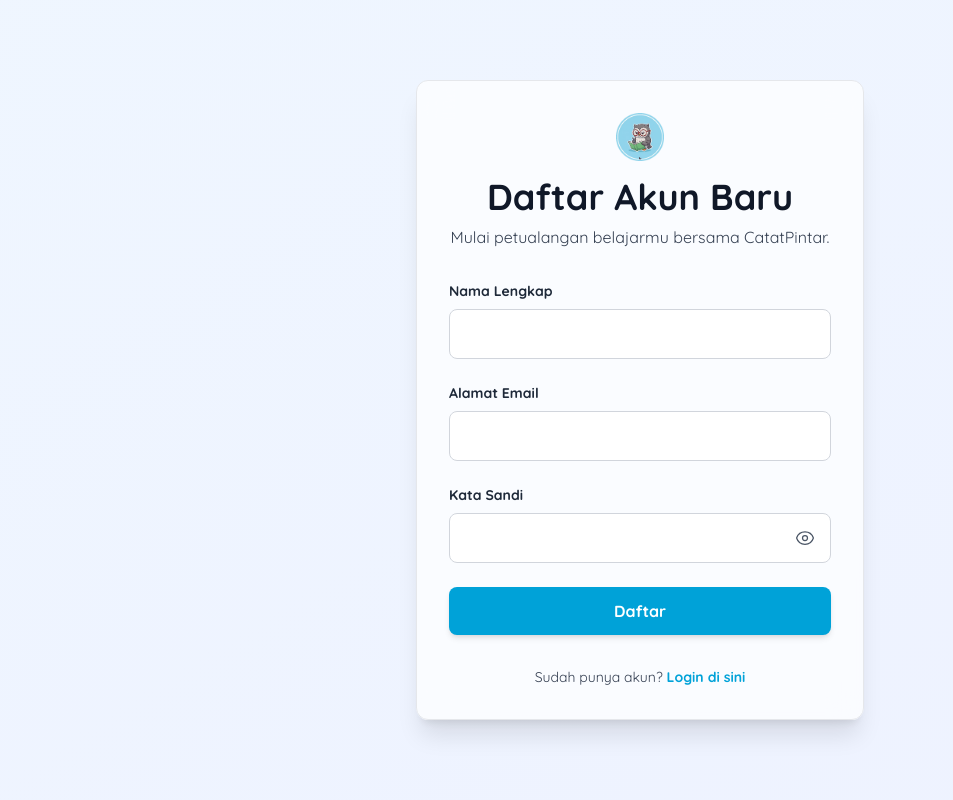
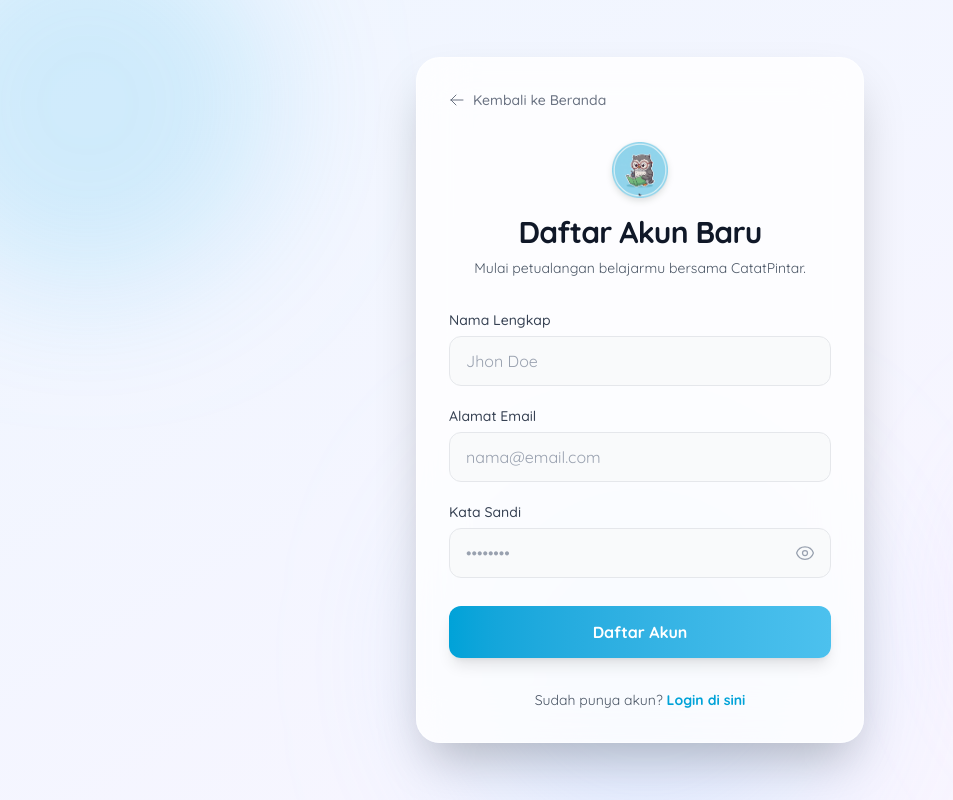
Before and after one commit to riizuki/CatatPintar, a Next.js app: page /register in a window 1280 px wide. Shown: the whole page, without its empty margins (0-953 px from the left). Built offline with nearby package versions, Linux system fonts and the light colour scheme.

Commit message:
renew login & register form

```diff
--- a/src/app/globals.css
+++ b/src/app/globals.css
@@ -6,6 +6,25 @@
   body {
     @apply bg-white dark:bg-gray-950 text-gray-900 dark:text-gray-100 transition-colors duration-500;
   }
+}
+
+@layer utilities {
+  .animate-blob {
+    animation: blob 7s infinite;
+  }
+  .animation-delay-2000 {
+    animation-delay: 2s;
+  }
+  .animation-delay-4000 {
+    animation-delay: 4s;
+  }
+}
+
+@keyframes blob {
+  0% { transform: translate(0px, 0px) scale(1); }
+  33% { transform: translate(30px, -50px) scale(1.1); }
+  66% { transform: translate(-20px, 20px) scale(0.9); }
+  100% { transform: translate(0px, 0px) scale(1); }
 }
 
 .perspective-1000 {
--- a/src/app/login/page.jsx
+++ b/src/app/login/page.jsx
@@ -5,8 +5,9 @@ import { useRouter, useSearchParams } from "next/navigation";
 import { useState, useEffect, Suspense, useRef } from "react";
 import { signIn } from "next-auth/react";
 import toast from 'react-hot-toast';
-import Image from "next/image"; // Import Image component
-import { EyeIcon, EyeSlashIcon } from "@heroicons/react/24/outline";
+import Image from "next/image";
+import { EyeIcon, EyeSlashIcon, ArrowLeftIcon } from "@heroicons/react/24/outline";
+import { motion } from "framer-motion";
 
 function LoginPageContent() {
   const router = useRouter();
@@ -58,27 +59,55 @@ function LoginPageContent() {
   };
 
   return (
-    <div className="flex items-center justify-center min-h-screen bg-gradient-to-br from-blue-50 to-indigo-50 p-4 sm:p-6">
-      <div className="w-full sm:max-w-md p-6 sm:p-8 space-y-6 sm:space-y-8 bg-white/70 backdrop-blur-lg rounded-xl shadow-xl border border-gray-200">
+    <div className="flex items-center justify-center min-h-screen bg-gradient-to-br from-blue-50 to-purple-50 dark:from-gray-900 dark:to-gray-800 p-4 sm:p-6 transition-colors duration-500 relative overflow-hidden">
+
+      {/* Decorative Background Elements */}
+      <div className="absolute top-0 left-0 w-full h-full overflow-hidden z-0 pointer-events-none">
+        <div className="absolute -top-24 -left-24 w-96 h-96 bg-[#4CC1EE] rounded-full mix-blend-multiply filter blur-3xl opacity-20 dark:opacity-10 animate-blob"></div>
+        <div className="absolute top-1/2 -right-24 w-96 h-96 bg-purple-300 rounded-full mix-blend-multiply filter blur-3xl opacity-20 dark:opacity-10 animate-blob animation-delay-2000"></div>
+        <div className="absolute -bottom-24 left-1/3 w-96 h-96 bg-blue-300 rounded-full mix-blend-multiply filter blur-3xl opacity-20 dark:opacity-10 animate-blob animation-delay-4000"></div>
+      </div>
+
+      <motion.div
+        initial={{ opacity: 0, y: 30 }}
+        animate={{ opacity: 1, y: 0 }}
+        transition={{ duration: 0.6, ease: "easeOut" }}
+        className="relative z-10 w-full sm:max-w-md p-8 space-y-8 bg-white/80 dark:bg-gray-800/80 backdrop-blur-xl rounded-3xl shadow-2xl border border-white/50 dark:border-gray-700/50"
+      >
+        <Link href="/" className="inline-flex items-center text-sm font-medium text-gray-500 hover:text-gray-900 dark:text-gray-400 dark:hover:text-white transition-colors duration-200">
+          <ArrowLeftIcon className="w-4 h-4 mr-2" />
+          Kembali ke Beranda
+        </Link>
+
         <div className="text-center">
+            <motion.div
+              initial={{ scale: 0.8 }}
+              animate={{ scale: 1 }}
+              transition={{ type: "spring", bounce: 0.5, delay: 0.2 }}
+            >
               <Image
                   src="/img/logo.png"
                   alt="CatatPintar Logo"
-                width={48}
-                height={48}
-                className="mx-auto mb-3 sm:mb-4"
+                  width={56}
+                  height={56}
+                  className="mx-auto mb-4 drop-shadow-md"
               />
-          <h1 className="text-3xl sm:text-4xl font-extrabold text-gray-900">Selamat Datang!</h1>
-          <p className="mt-1 sm:mt-2 text-sm sm:text-base text-gray-700">
-            Silakan login untuk melanjutkan petualangan belajarmu.
+            </motion.div>
+          <h1 className="text-3xl font-extrabold text-gray-900 dark:text-white tracking-tight">Selamat Datang!</h1>
+          <p className="mt-2 text-sm text-gray-600 dark:text-gray-300">
+            Masuk untuk melanjutkan petualangan belajarmu.
           </p>
         </div>
 
-        <form className="space-y-4 sm:space-y-6" onSubmit={handleLogin} autoComplete="off">
-          <div>
+        <form className="space-y-5" onSubmit={handleLogin} autoComplete="off">
+          <motion.div
+            initial={{ opacity: 0, x: -20 }}
+            animate={{ opacity: 1, x: 0 }}
+            transition={{ delay: 0.3 }}
+          >
             <label
               htmlFor="email"
-              className="block text-xs sm:text-sm font-semibold text-gray-800 mb-2"
+              className="block text-sm font-medium text-gray-700 dark:text-gray-200 mb-1.5"
             >
               Alamat Email
             </label>
@@ -90,16 +119,24 @@ function LoginPageContent() {
               required
               value={email}
               onChange={(e) => setEmail(e.target.value)}
-              className="block w-full px-3 py-2 text-sm sm:px-4 sm:py-3 sm:text-base bg-white border border-gray-300 rounded-lg text-gray-900 placeholder-gray-500 focus:outline-none focus:ring-2 focus:ring-[#00A2D8] focus:border-transparent transition-all duration-200"
+              className="block w-full px-4 py-3 text-base bg-gray-50 dark:bg-gray-900/50 border border-gray-200 dark:border-gray-700 rounded-xl text-gray-900 dark:text-white placeholder-gray-400 focus:outline-none focus:ring-2 focus:ring-[#00A2D8] focus:border-transparent transition-all duration-300"
+              placeholder="nama@email.com"
             />
-          </div>
-          <div className="relative">
+          </motion.div>
+
+          <motion.div
+            initial={{ opacity: 0, x: -20 }}
+            animate={{ opacity: 1, x: 0 }}
+            transition={{ delay: 0.4 }}
+            className="relative"
+          >
             <label
               htmlFor="password"
-              className="block text-xs sm:text-sm font-semibold text-gray-800 mb-2"
+              className="block text-sm font-medium text-gray-700 dark:text-gray-200 mb-1.5"
             >
               Kata Sandi
             </label>
+            <div className="relative">
               <input
                 id="password"
                 name="password"
@@ -108,12 +145,13 @@ function LoginPageContent() {
                 required
                 value={password}
                 onChange={(e) => setPassword(e.target.value)}
-              className="block w-full px-3 py-2 text-sm sm:px-4 sm:py-3 sm:text-base bg-white border border-gray-300 rounded-lg text-gray-900 placeholder-gray-500 focus:outline-none focus:ring-2 focus:ring-[#00A2D8] focus:border-transparent transition-all duration-200"
+                className="block w-full px-4 py-3 text-base bg-gray-50 dark:bg-gray-900/50 border border-gray-200 dark:border-gray-700 rounded-xl text-gray-900 dark:text-white placeholder-gray-400 focus:outline-none focus:ring-2 focus:ring-[#00A2D8] focus:border-transparent transition-all duration-300"
+                placeholder="••••••••"
               />
               <button
                 type="button"
                 onClick={() => setShowPassword(!showPassword)}
-              className="absolute inset-y-0 right-0 flex items-center px-4 text-gray-600 top-7"
+                className="absolute inset-y-0 right-0 flex items-center px-4 text-gray-400 hover:text-gray-600 dark:hover:text-gray-200 transition-colors"
               >
                 {showPassword ? (
                   <EyeSlashIcon className="h-5 w-5" />
@@ -122,36 +160,72 @@ function LoginPageContent() {
                 )}
               </button>
             </div>
-          {error && <p className="text-xs sm:text-sm text-red-500 text-center">{error}</p>}
-          <div>
+          </motion.div>
+
+          {error && (
+            <motion.p
+              initial={{ opacity: 0, height: 0 }}
+              animate={{ opacity: 1, height: 'auto' }}
+              className="text-sm text-red-500 text-center font-medium bg-red-50 dark:bg-red-500/10 py-2 rounded-lg"
+            >
+              {error}
+            </motion.p>
+          )}
+
+          <motion.div
+            initial={{ opacity: 0, y: 20 }}
+            animate={{ opacity: 1, y: 0 }}
+            transition={{ delay: 0.5 }}
+            className="pt-2"
+          >
             <button
               type="submit"
               disabled={loading}
-              className="w-full px-3 py-2 text-sm sm:px-4 sm:py-3 sm:text-base font-bold text-white bg-[#00A2D8] rounded-lg shadow-md hover:bg-[#008EB2] focus:outline-none focus:ring-2 focus:ring-offset-2 focus:ring-[#00A2D8] disabled:opacity-50 transition-all duration-200"
+              className="w-full flex items-center justify-center px-4 py-3.5 text-base font-bold text-white bg-gradient-to-r from-[#00A2D8] to-[#4CC1EE] rounded-xl shadow-lg hover:shadow-xl hover:-translate-y-0.5 focus:outline-none focus:ring-2 focus:ring-offset-2 focus:ring-[#00A2D8] dark:focus:ring-offset-gray-800 disabled:opacity-70 disabled:cursor-not-allowed disabled:transform-none transition-all duration-300"
             >
-              {loading ? "Memproses..." : "Login"}
+              {loading ? (
+                <svg className="animate-spin -ml-1 mr-3 h-5 w-5 text-white" xmlns="http://www.w3.org/2000/svg" fill="none" viewBox="0 0 24 24">
+                  <circle className="opacity-25" cx="12" cy="12" r="10" stroke="currentColor" strokeWidth="4"></circle>
+                  <path className="opacity-75" fill="currentColor" d="M4 12a8 8 0 018-8V0C5.373 0 0 5.373 0 12h4zm2 5.291A7.962 7.962 0 014 12H0c0 3.042 1.135 5.824 3 7.938l3-2.647z"></path>
+                </svg>
+              ) : null}
+              {loading ? "Memproses..." : "Masuk ke Akun"}
             </button>
-          </div>
+          </motion.div>
         </form>
-        <div className="text-xs sm:text-sm text-center mt-4 sm:mt-6">
-          <p className="text-gray-700">
+
+        <motion.div
+          initial={{ opacity: 0 }}
+          animate={{ opacity: 1 }}
+          transition={{ delay: 0.6 }}
+          className="text-sm text-center mt-6"
+        >
+          <p className="text-gray-600 dark:text-gray-400">
             Belum punya akun?{" "}
             <Link
               href="/register"
-              className="font-bold text-[#00A2D8] hover:text-[#008EB2] transition-colors"
+              className="font-bold text-[#00A2D8] hover:text-[#008EB2] dark:hover:text-[#4CC1EE] transition-colors"
             >
               Daftar sekarang
             </Link>
           </p>
-        </div>
-      </div>
+        </motion.div>
+      </motion.div>
     </div>
   );
 }
 
 export default function LoginPage() {
   return (
-    <Suspense fallback={<div>Loading...</div>}>
+    <Suspense fallback={
+      <div className="flex items-center justify-center min-h-screen bg-gray-50 dark:bg-gray-900">
+        <div className="animate-pulse flex flex-col items-center">
+          <div className="h-12 w-12 bg-gray-200 dark:bg-gray-700 rounded-full mb-4"></div>
+          <div className="h-4 w-32 bg-gray-200 dark:bg-gray-700 rounded mb-2"></div>
+          <div className="h-4 w-24 bg-gray-200 dark:bg-gray-700 rounded"></div>
+        </div>
+      </div>
+    }>
       <LoginPageContent />
     </Suspense>
   );
--- a/src/app/register/page.jsx
+++ b/src/app/register/page.jsx
@@ -4,7 +4,8 @@ import Link from "next/link";
 import { useRouter } from "next/navigation";
 import { useState } from "react";
 import Image from "next/image";
-import { EyeIcon, EyeSlashIcon } from "@heroicons/react/24/outline";
+import { EyeIcon, EyeSlashIcon, ArrowLeftIcon } from "@heroicons/react/24/outline";
+import { motion } from "framer-motion";
 
 export default function RegisterPage() {
   const router = useRouter();
@@ -47,26 +48,55 @@ export default function RegisterPage() {
   };
 
   return (
-    <div className="flex items-center justify-center min-h-screen bg-gradient-to-br from-blue-50 to-indigo-50 p-4 sm:p-6">
-      <div className="w-full sm:max-w-md p-6 sm:p-8 space-y-6 sm:space-y-8 bg-white/70 backdrop-blur-lg rounded-xl shadow-xl border border-gray-200">
+    <div className="flex items-center justify-center min-h-screen bg-gradient-to-br from-blue-50 to-purple-50 dark:from-gray-900 dark:to-gray-800 p-4 sm:p-6 transition-colors duration-500 relative overflow-hidden">
+
+      {/* Decorative Background Elements */}
+      <div className="absolute top-0 left-0 w-full h-full overflow-hidden z-0 pointer-events-none">
+        <div className="absolute -top-24 -left-24 w-96 h-96 bg-[#4CC1EE] rounded-full mix-blend-multiply filter blur-3xl opacity-20 dark:opacity-10 animate-blob"></div>
+        <div className="absolute top-1/2 -right-24 w-96 h-96 bg-purple-300 rounded-full mix-blend-multiply filter blur-3xl opacity-20 dark:opacity-10 animate-blob animation-delay-2000"></div>
+        <div className="absolute -bottom-24 left-1/3 w-96 h-96 bg-blue-300 rounded-full mix-blend-multiply filter blur-3xl opacity-20 dark:opacity-10 animate-blob animation-delay-4000"></div>
+      </div>
+
+      <motion.div
+        initial={{ opacity: 0, y: 30 }}
+        animate={{ opacity: 1, y: 0 }}
+        transition={{ duration: 0.6, ease: "easeOut" }}
+        className="relative z-10 w-full sm:max-w-md p-8 space-y-8 bg-white/80 dark:bg-gray-800/80 backdrop-blur-xl rounded-3xl shadow-2xl border border-white/50 dark:border-gray-700/50"
+      >
+        <Link href="/" className="inline-flex items-center text-sm font-medium text-gray-500 hover:text-gray-900 dark:text-gray-400 dark:hover:text-white transition-colors duration-200">
+          <ArrowLeftIcon className="w-4 h-4 mr-2" />
+          Kembali ke Beranda
+        </Link>
+
         <div className="text-center">
+            <motion.div
+              initial={{ scale: 0.8 }}
+              animate={{ scale: 1 }}
+              transition={{ type: "spring", bounce: 0.5, delay: 0.2 }}
+            >
               <Image
                   src="/img/logo.png"
                   alt="CatatPintar Logo"
-                width={48}
-                height={48}
-                className="mx-auto mb-3 sm:mb-4"
+                  width={56}
+                  height={56}
+                  className="mx-auto mb-4 drop-shadow-md"
               />
-          <h1 className="text-3xl sm:text-4xl font-extrabold text-gray-900">Daftar Akun Baru</h1>
-          <p className="mt-1 sm:mt-2 text-sm sm:text-base text-gray-700">
+            </motion.div>
+          <h1 className="text-3xl font-extrabold text-gray-900 dark:text-white tracking-tight">Daftar Akun Baru</h1>
+          <p className="mt-2 text-sm text-gray-600 dark:text-gray-300">
             Mulai petualangan belajarmu bersama CatatPintar.
           </p>
         </div>
-        <form className="space-y-4 sm:space-y-6" onSubmit={handleRegister} autoComplete="off">
-          <div>
+
+        <form className="space-y-5" onSubmit={handleRegister} autoComplete="off">
+          <motion.div
+            initial={{ opacity: 0, x: -20 }}
+            animate={{ opacity: 1, x: 0 }}
+            transition={{ delay: 0.3 }}
+          >
             <label
               htmlFor="name"
-              className="block text-xs sm:text-sm font-semibold text-gray-800 mb-2"
+              className="block text-sm font-medium text-gray-700 dark:text-gray-200 mb-1.5"
             >
               Nama Lengkap
             </label>
@@ -78,13 +108,19 @@ export default function RegisterPage() {
               required
               value={fullName}
               onChange={(e) => setFullName(e.target.value)}
-              className="block w-full px-3 py-2 text-sm sm:px-4 sm:py-3 sm:text-base bg-white border border-gray-300 rounded-lg text-gray-900 placeholder-gray-500 focus:outline-none focus:ring-2 focus:ring-[#00A2D8] focus:border-transparent transition-all duration-200"
+              className="block w-full px-4 py-3 text-base bg-gray-50 dark:bg-gray-900/50 border border-gray-200 dark:border-gray-700 rounded-xl text-gray-900 dark:text-white placeholder-gray-400 focus:outline-none focus:ring-2 focus:ring-[#00A2D8] focus:border-transparent transition-all duration-300"
+              placeholder="Jhon Doe"
             />
-          </div>
-          <div>
+          </motion.div>
+
+          <motion.div
+            initial={{ opacity: 0, x: -20 }}
+            animate={{ opacity: 1, x: 0 }}
+            transition={{ delay: 0.4 }}
+          >
             <label
               htmlFor="email"
-              className="block text-xs sm:text-sm font-semibold text-gray-800 mb-2"
+              className="block text-sm font-medium text-gray-700 dark:text-gray-200 mb-1.5"
             >
               Alamat Email
             </label>
@@ -96,16 +132,24 @@ export default function RegisterPage() {
               required
               value={email}
               onChange={(e) => setEmail(e.target.value)}
-              className="block w-full px-3 py-2 text-sm sm:px-4 sm:py-3 sm:text-base bg-white border border-gray-300 rounded-lg text-gray-900 placeholder-gray-500 focus:outline-none focus:ring-2 focus:ring-[#00A2D8] focus:border-transparent transition-all duration-200"
+              className="block w-full px-4 py-3 text-base bg-gray-50 dark:bg-gray-900/50 border border-gray-200 dark:border-gray-700 rounded-xl text-gray-900 dark:text-white placeholder-gray-400 focus:outline-none focus:ring-2 focus:ring-[#00A2D8] focus:border-transparent transition-all duration-300"
+              placeholder="nama@email.com"
             />
-          </div>
-          <div className="relative">
+          </motion.div>
+
+          <motion.div
+            initial={{ opacity: 0, x: -20 }}
+            animate={{ opacity: 1, x: 0 }}
+            transition={{ delay: 0.5 }}
+            className="relative"
+          >
             <label
               htmlFor="password"
-              className="block text-xs sm:text-sm font-semibold text-gray-800 mb-2"
+              className="block text-sm font-medium text-gray-700 dark:text-gray-200 mb-1.5"
             >
               Kata Sandi
             </label>
+            <div className="relative">
               <input
                 id="password"
                 name="password"
@@ -114,12 +158,13 @@ export default function RegisterPage() {
                 required
                 value={password}
                 onChange={(e) => setPassword(e.target.value)}
-              className="block w-full px-3 py-2 text-sm sm:px-4 sm:py-3 sm:text-base bg-white border border-gray-300 rounded-lg text-gray-900 placeholder-gray-500 focus:outline-none focus:ring-2 focus:ring-[#00A2D8] focus:border-transparent transition-all duration-200"
+                className="block w-full px-4 py-3 text-base bg-gray-50 dark:bg-gray-900/50 border border-gray-200 dark:border-gray-700 rounded-xl text-gray-900 dark:text-white placeholder-gray-400 focus:outline-none focus:ring-2 focus:ring-[#00A2D8] focus:border-transparent transition-all duration-300"
+                placeholder="••••••••"
               />
               <button
                 type="button"
                 onClick={() => setShowPassword(!showPassword)}
-              className="absolute inset-y-0 right-0 flex items-center px-4 text-gray-600 top-7"
+                className="absolute inset-y-0 right-0 flex items-center px-4 text-gray-400 hover:text-gray-600 dark:hover:text-gray-200 transition-colors"
               >
                 {showPassword ? (
                   <EyeSlashIcon className="h-5 w-5" />
@@ -128,29 +173,57 @@ export default function RegisterPage() {
                 )}
               </button>
             </div>
-           {error && <p className="text-xs sm:text-sm text-red-500 text-center">{error}</p>}
-          <div>
+          </motion.div>
+
+          {error && (
+            <motion.p
+              initial={{ opacity: 0, height: 0 }}
+              animate={{ opacity: 1, height: 'auto' }}
+              className="text-sm text-red-500 text-center font-medium bg-red-50 dark:bg-red-500/10 py-2 rounded-lg"
+            >
+              {error}
+            </motion.p>
+          )}
+
+          <motion.div
+            initial={{ opacity: 0, y: 20 }}
+            animate={{ opacity: 1, y: 0 }}
+            transition={{ delay: 0.6 }}
+            className="pt-2"
+          >
             <button
               type="submit"
               disabled={loading}
-              className="w-full px-3 py-2 text-sm sm:px-4 sm:py-3 sm:text-base font-bold text-white bg-[#00A2D8] rounded-lg shadow-md hover:bg-[#008EB2] focus:outline-none focus:ring-2 focus:ring-offset-2 focus:ring-[#00A2D8] disabled:opacity-50 transition-all duration-200"
+              className="w-full flex items-center justify-center px-4 py-3.5 text-base font-bold text-white bg-gradient-to-r from-[#00A2D8] to-[#4CC1EE] rounded-xl shadow-lg hover:shadow-xl hover:-translate-y-0.5 focus:outline-none focus:ring-2 focus:ring-offset-2 focus:ring-[#00A2D8] dark:focus:ring-offset-gray-800 disabled:opacity-70 disabled:cursor-not-allowed disabled:transform-none transition-all duration-300"
             >
-              {loading ? "Memproses..." : "Daftar"}
+              {loading ? (
+                <svg className="animate-spin -ml-1 mr-3 h-5 w-5 text-white" xmlns="http://www.w3.org/2000/svg" fill="none" viewBox="0 0 24 24">
+                  <circle className="opacity-25" cx="12" cy="12" r="10" stroke="currentColor" strokeWidth="4"></circle>
+                  <path className="opacity-75" fill="currentColor" d="M4 12a8 8 0 018-8V0C5.373 0 0 5.373 0 12h4zm2 5.291A7.962 7.962 0 014 12H0c0 3.042 1.135 5.824 3 7.938l3-2.647z"></path>
+                </svg>
+              ) : null}
+              {loading ? "Memproses..." : "Daftar Akun"}
             </button>
-          </div>
+          </motion.div>
         </form>
-        <div className="text-xs sm:text-sm text-center mt-4 sm:mt-6">
-          <p className="text-gray-700">
+
+        <motion.div
+          initial={{ opacity: 0 }}
+          animate={{ opacity: 1 }}
+          transition={{ delay: 0.7 }}
+          className="text-sm text-center mt-6"
+        >
+          <p className="text-gray-600 dark:text-gray-400">
             Sudah punya akun?{" "}
             <Link
               href="/login"
-              className="font-bold text-[#00A2D8] hover:text-[#008EB2] transition-colors"
+              className="font-bold text-[#00A2D8] hover:text-[#008EB2] dark:hover:text-[#4CC1EE] transition-colors"
             >
               Login di sini
             </Link>
           </p>
-        </div>
-      </div>
+        </motion.div>
+      </motion.div>
     </div>
   );
 }
```
Lines whose indentation alone changed are shown as unchanged.
